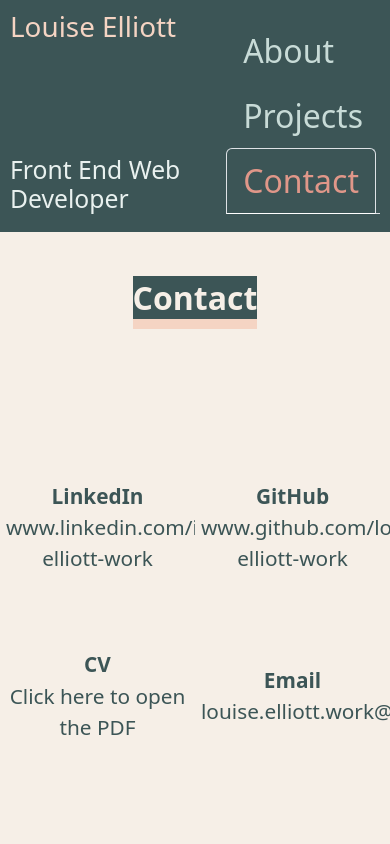
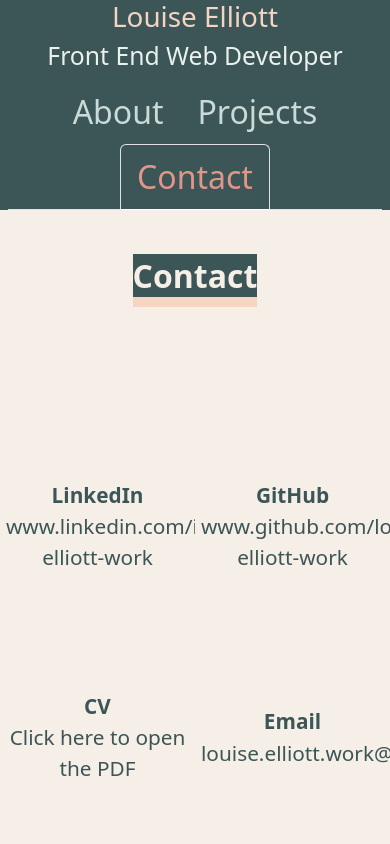
Before and after one commit to louise-elliott-work/react-portfolio, a React (Vite) app: page /contact in a window 390 px wide. Shown: the top 844 px of the page. Built offline with nearby package versions, Linux system fonts and the light colour scheme.

Commit message:
header bar adjusted for smaller screen sizes

```diff
--- a/src/Header.css
+++ b/src/Header.css
@@ -3,10 +3,8 @@
     background-color: var(--colorSix);
     display: grid;
     font-size: 2rem;
-    grid-template-columns: 3fr 2fr;
-    grid-template-rows: 1fr;
+    grid-template-columns: 60vw 40vw;
     justify-content: space-around;
-    padding: 10px;
     text-align: center;
 }
 
@@ -15,6 +13,7 @@
     color: var(--colorOne);
     grid-column: 1/2;
     grid-row: 1/2;
+    padding: 0 2vw;
     text-align: left;
 }
 
@@ -23,6 +22,7 @@
     color: var(--colorThree);
     grid-column: 1/2;
     grid-row: 2/3;
+    padding: 0 2vw;
     text-align: left;
 }
 
@@ -30,4 +30,23 @@
     background-color: var(--colorSix);
     grid-column: 2/3;
     grid-row: 1/3;
+    padding: 0 2vw;
 }
+
+/* Settings for smaller screen sizes */
+
+@media (max-width: 1130px) {
+    .name, .navbar, .role {
+        grid-column: 1/3;
+        text-align: center;
+    }
+    .name {
+        grid-row: 1/2;
+    }
+    .navbar {
+        grid-row: 3/4;
+    }
+    .role {
+        grid-row: 2/3;
+    }
+}
--- a/src/NavBar.css
+++ b/src/NavBar.css
@@ -17,3 +17,13 @@
     justify-content: space-between;
     width: 100%;
 }
+
+@media (max-width: 600px) {
+
+    .nav-tabs {
+        background-color: var(--colorSix);
+        justify-content: center;
+        width: 100%;
+    }
+
+}
--- a/src/pages/Contact.css
+++ b/src/pages/Contact.css
@@ -7,7 +7,7 @@
 
 .contact-grid {
     grid-template-columns: 50vw 50vw;
-    grid-template-rows: 20vh 20vh 20vh 40vh;
+    grid-template-rows: 20vh 25vh 25vh 30vh;
 }
 
 .cv-button {
--- a/src/pages/Projects.css
+++ b/src/pages/Projects.css
@@ -1,4 +1,4 @@
 .projects-grid {
     grid-template-columns: 100vw;
-    grid-template-rows: 10vh 90vh;
+    grid-template-rows: 20vh 80vh;
 }
```
